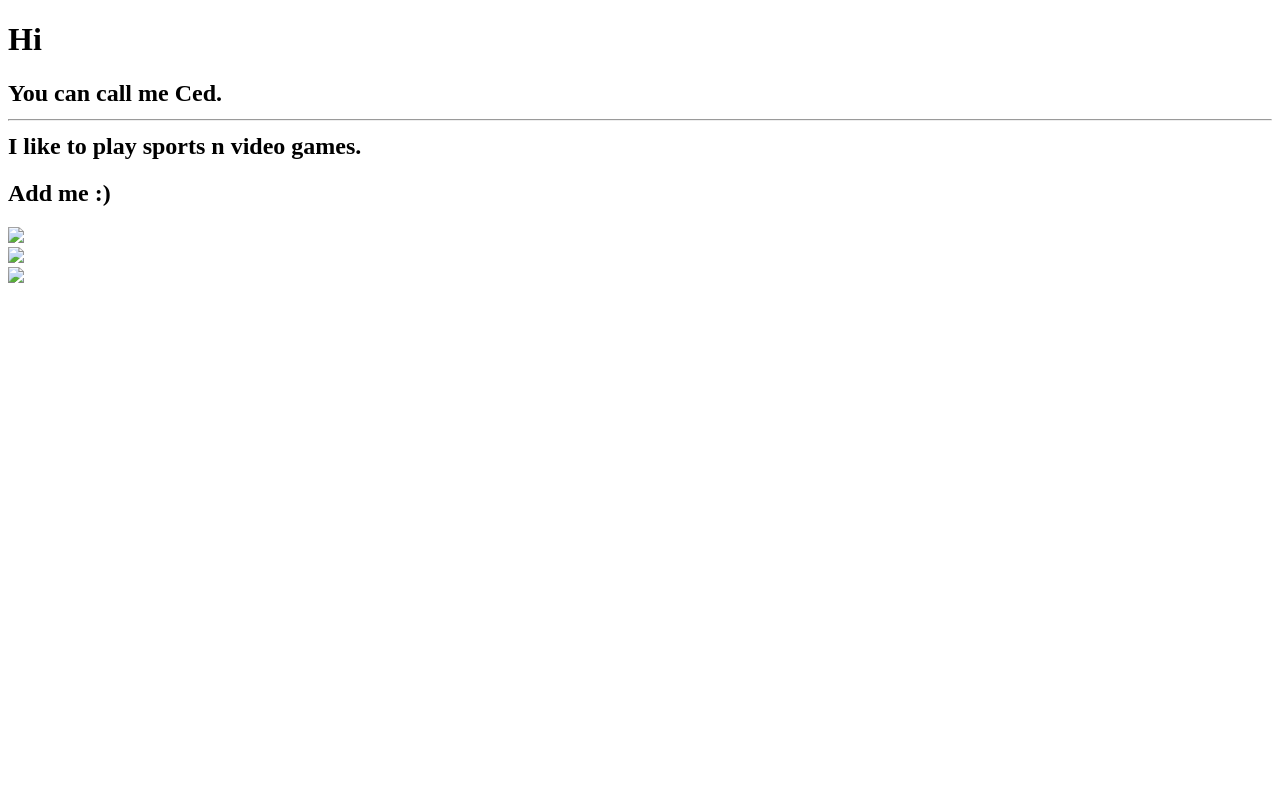
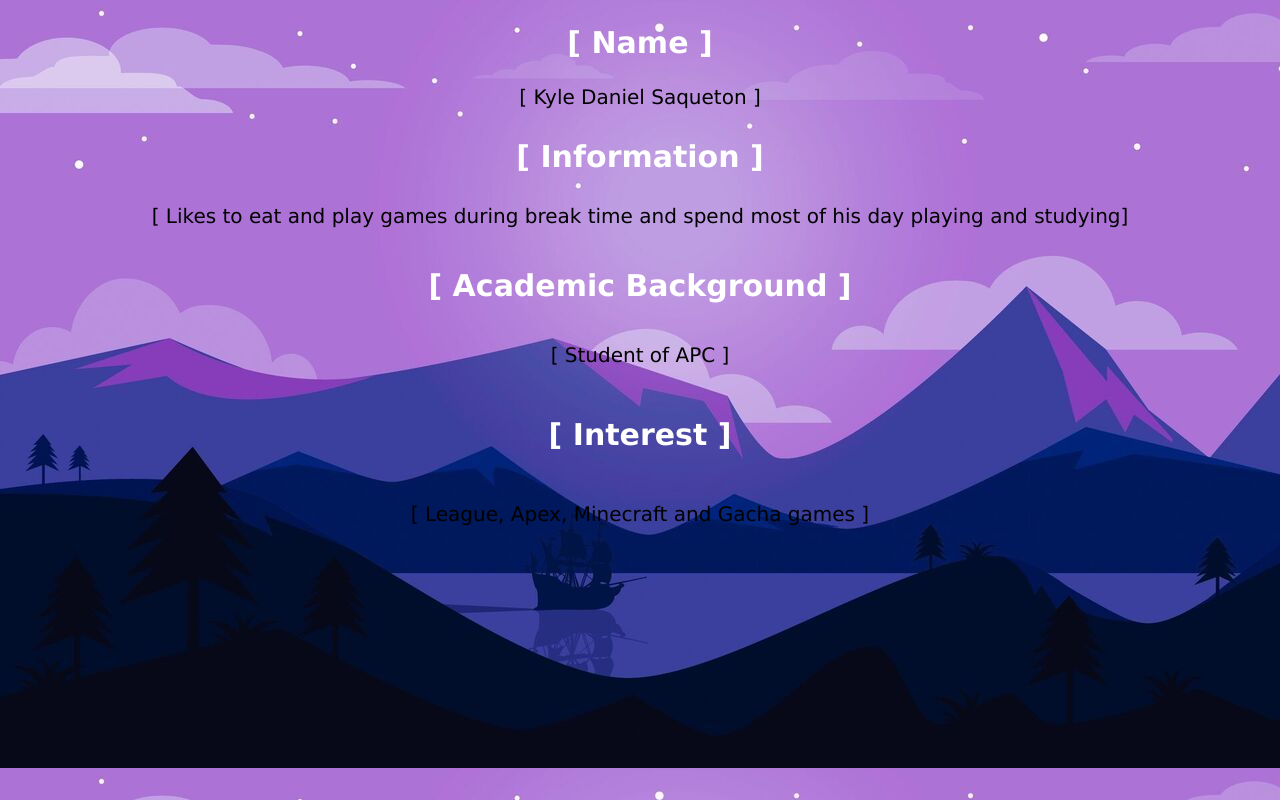
Before and after one commit to klsaqueton/lab2_, a plain HTML site: page week3/index.html in a window 1280 px wide. Drawn offline with Linux system fonts and the light colour scheme.

Commit message:
Update index.html

```diff
--- a/week3/index.html
+++ b/week3/index.html
@@ -1,37 +1,61 @@
-<!doctype html>
+<!DOCTYPE html>
 <html>
 <head>
-  <link rel="stylesheet" href="styles.css">
+<style>
+
+body {
+	color: #FFC5D3;
+        background-image: url('WallpaperDog-20492370.jpg');
+  background-color: gray;
+}
+
+
+h2 {
+  font-family: verdana;
+  font-size: 30px;
+  color: white;
+  text-align: center;
+}
+
+h3 {
+  font-family: verdana;
+  font-size: 30px;
+  color: white;
+  text-align: center;
+}
+
+h4 {
+  font-family: verdana;
+  font-size: 30px;
+  color: white;
+  text-align: center;
+}
+
+h5 {
+  font-family: verdana;
+  font-size: 30px;
+  color: white;
+  text-align: center;
+}
+p {
+  font-family: verdana;
+  font-size: 20px;
+  color: black;
+  text-align: center;
+}
+
+</style>
 </head>
 <body>
-  <div class="header">
-    <div class="container">
-      <h1>Hi </h1>
-    </div>
-  </div>
-  <div class="jumbotron">
-    <div class="container">
-      <h2>You can call me <span>Ced.</span><hr>
-      I like to play sports n video games.</h2>
-    </div>
-  </div>
-  <div class="container">
-    <h2 id="add">Add me :)</h2>
-    <div class="main">
-      <div class="spacer">
-        <div class="cards">
-          <div class="pic1">
-            <img src="pics/gsi2.jpg">
-          </div>
-          <div class="pic2">
-            <img src="pics/lol1.jpg">
-          </div>
-          <div class="pic3">
-            <img src="pics/valo1.jpg">
-          </div>
-        </div>
-      </div>
-    </div>
-  </div>
+
+<h2>[ Name ]</h2>
+<p>[ Kyle Daniel Saqueton ]</p>
+<h3>[ Information ] </h3>
+<p> [ Likes to eat and play games during break time and spend most of his day playing and studying] </p>
+<h4>[ Academic Background ]</h4>
+<p>[ Student of APC ]</p>
+<h5> [ Interest ] </h5>
+<p>[ League, Apex, Minecraft and Gacha games ]
+
 </body>
 </html>
```
